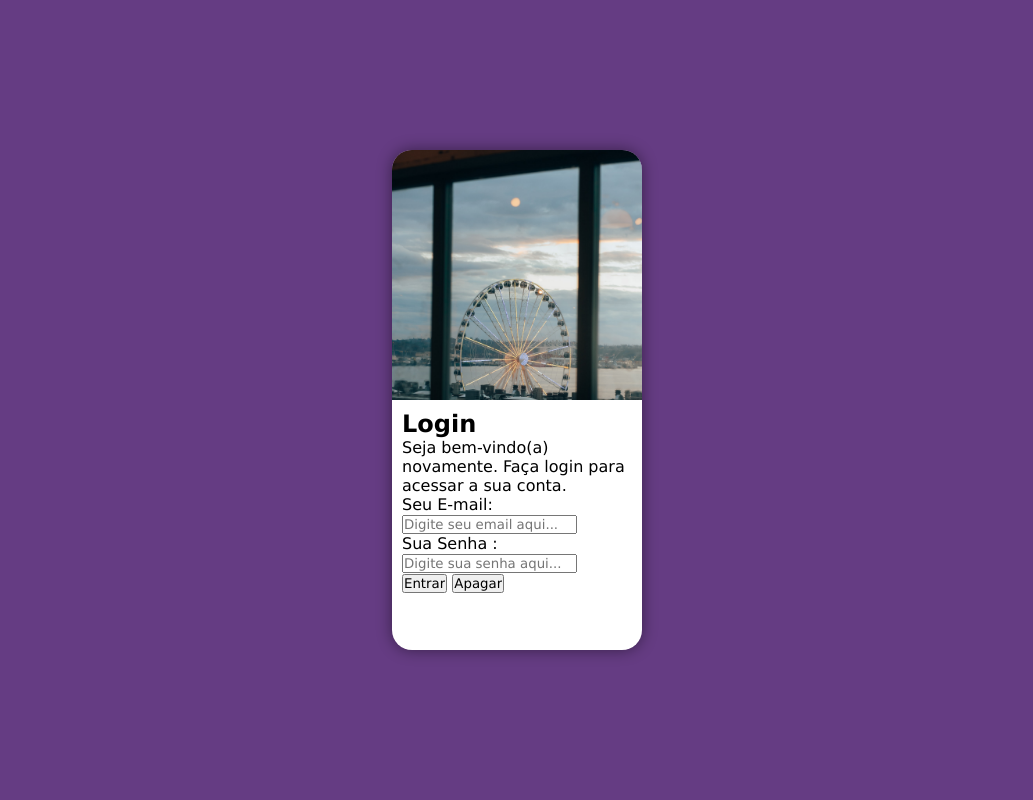
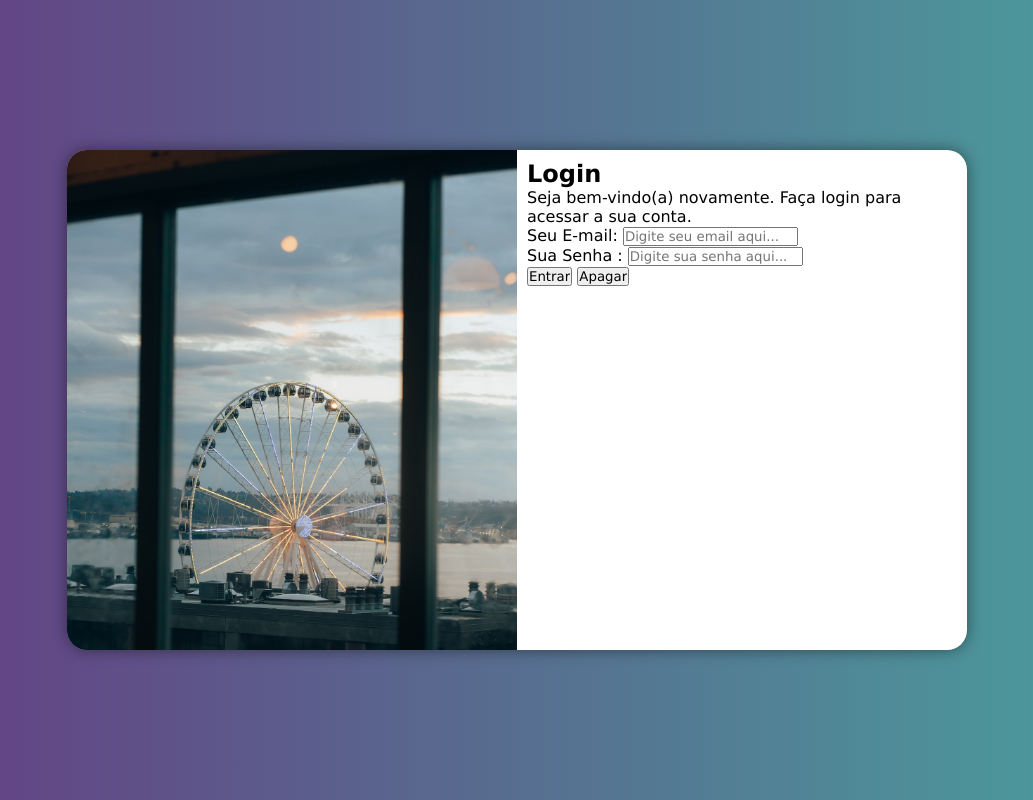
Before and after one commit to Jonathan-Venuto/projeto-login, a plain HTML site: page index.html in a window 1280 px wide. Shown: the whole page, without its empty margins (123-1156 px from the left). Drawn offline with Linux system fonts and the light colour scheme.

Commit message:
Update media-query.css

```diff
--- a/estilos/media-query.css
+++ b/estilos/media-query.css
@@ -58,4 +58,36 @@
 
 }
 
-@media screen and (min-width:1200px)
+@media screen and (min-width:1200px) /*TELAS GRANDES*/
+{
+
+    body
+    {
+        background-image: linear-gradient( to right, var(--L-cor), var(--V-cor));
+    }
+
+
+    section#login
+    {
+        width:900px;
+
+
+    }
+
+    section#login > div#imagem
+    {
+        float: left;
+        width: 50%;
+        height: 100%;
+
+    }
+
+    section#login > div#formulario
+    {
+        float: right;
+        width: 50%;
+        height: 100%;
+
+    }
+
+}
```
